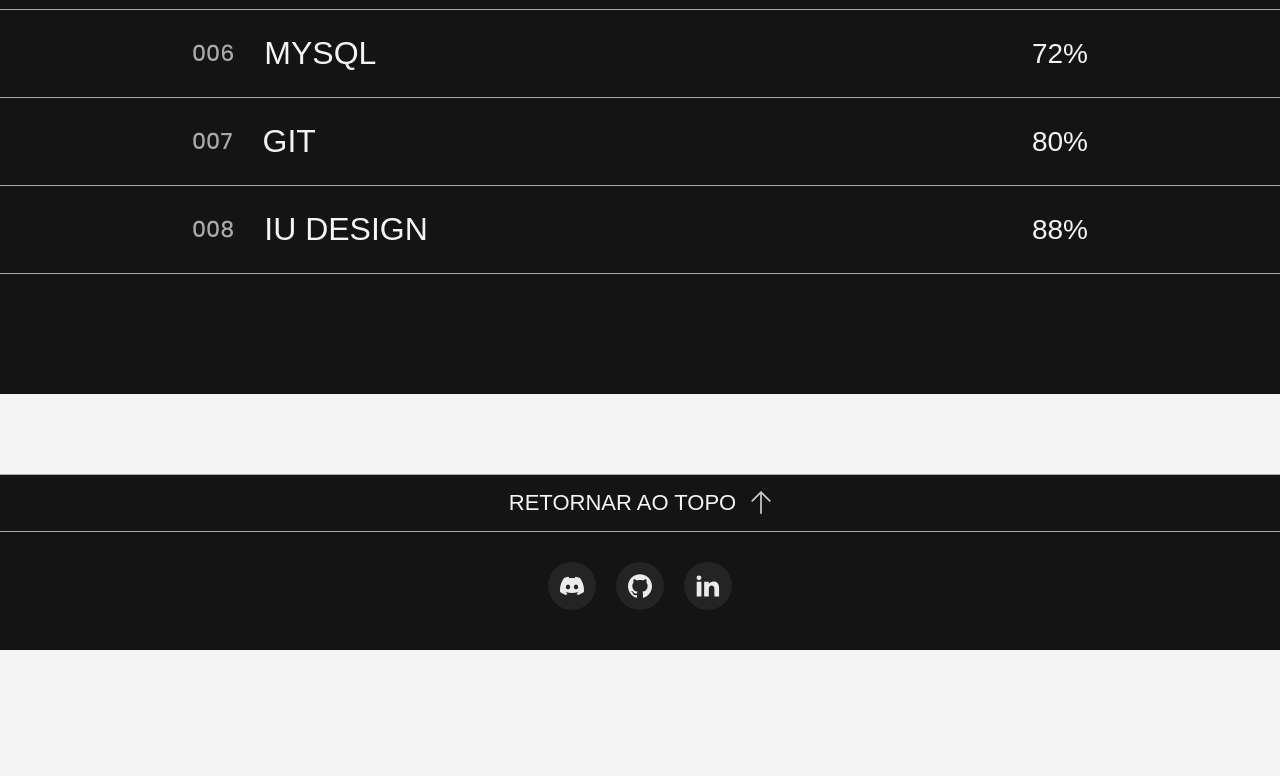
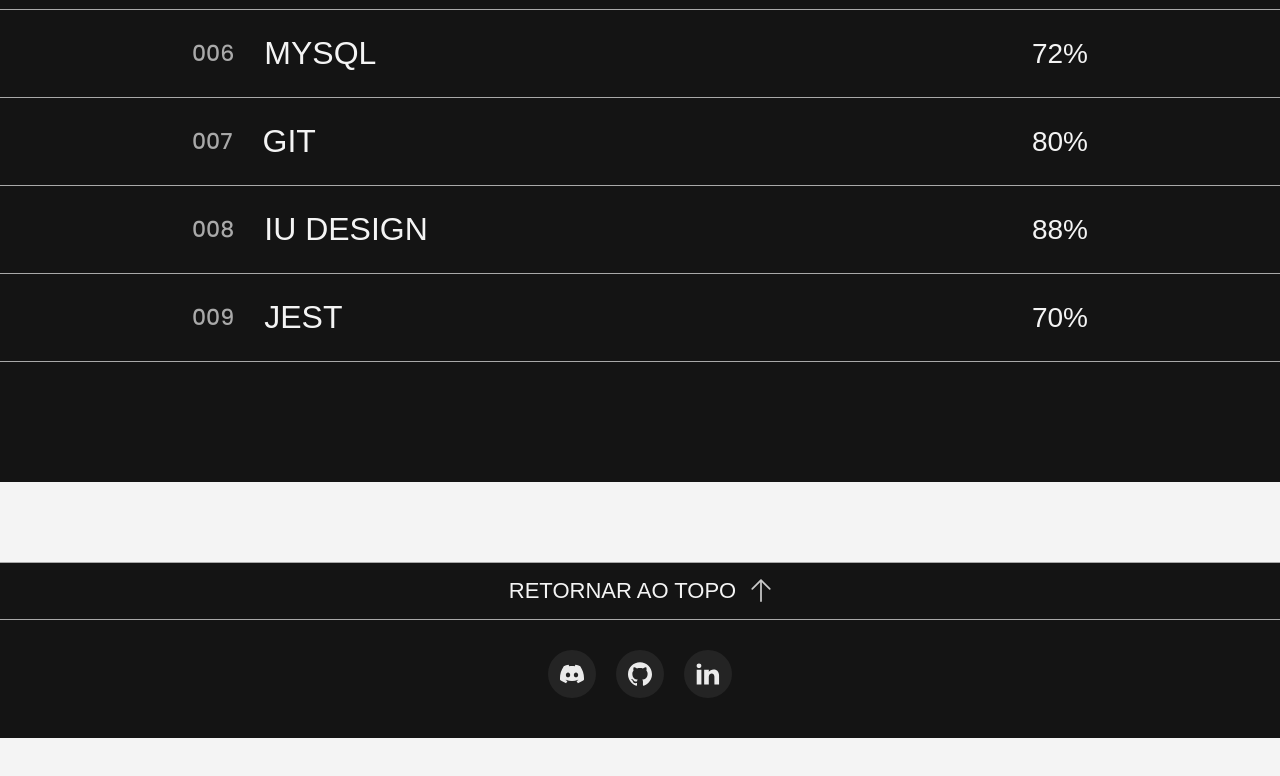
Before and after one commit to Leozhr/Portfolio, a Next.js app: page /profile in a window 1280 px wide. Shown: the part 4077-4853 px from the top of the page. Built offline with nearby package versions, Linux system fonts and the light colour scheme.

Commit message:
feat: Add new skill

```diff
--- a/src/app/components/Skills.tsx
+++ b/src/app/components/Skills.tsx
@@ -76,6 +76,11 @@ const Skills = () => {
         position={'008'}
         skillStack='IU Design'
         skillValue={88} />
+
+        <SkillDetail
+        position={'009'}
+        skillStack='Jest'
+        skillValue={70} />
       </div>
     </SkillsStyle>
   )
```
